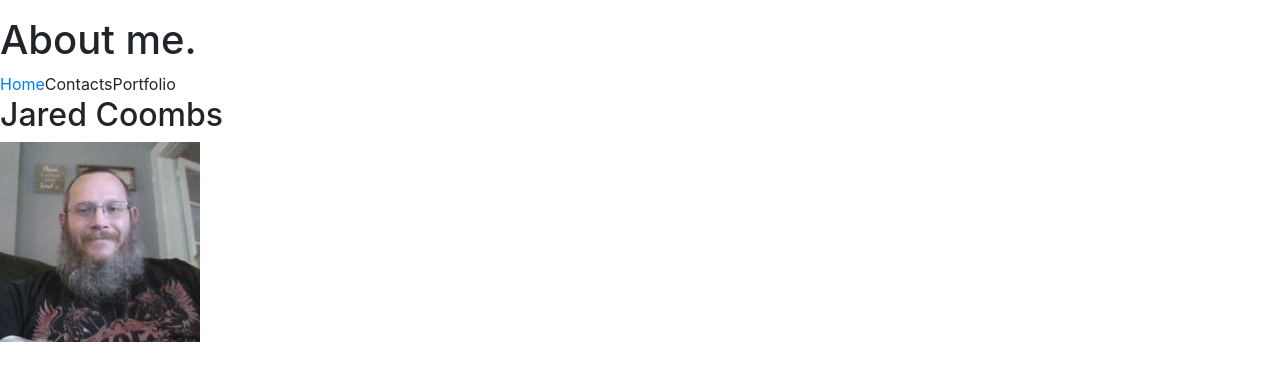
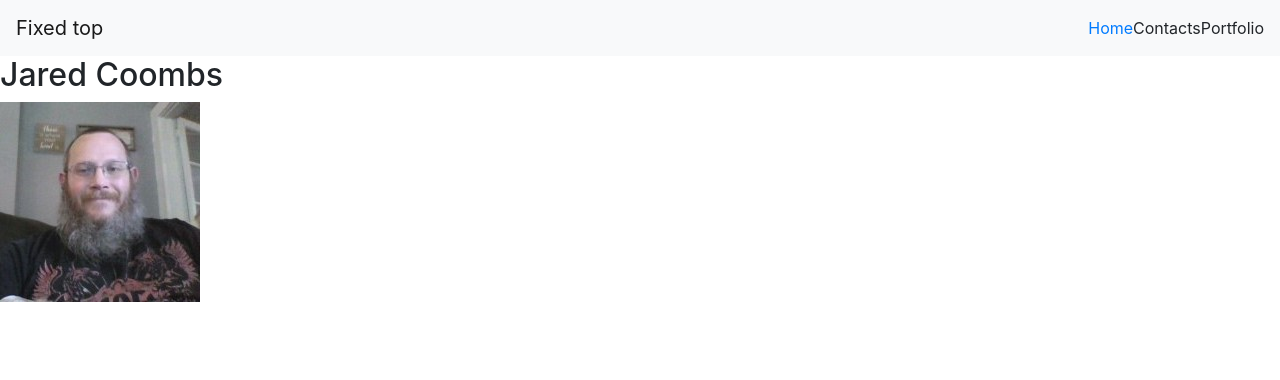
Before and after one commit to jaredCoombs/bootstrapWeek2, a plain HTML site: page index.html in a window 1280 px wide. Drawn offline with nearby package versions, Linux system fonts and the light colour scheme.

Commit message:
added navbar

```diff
--- a/index.html
+++ b/index.html
@@ -13,10 +13,10 @@
     <title>Home</title>
   </head>
   <body>
-    <div class="navbar"></div>
     <h1>About me.</h1>
 
-    <nav>
+    <nav class="navbar fixed-top navbar-light bg-light">
+      <a class="navbar-brand" href="#">Fixed top</a>
       <ul class="nav">
         <li><a href="index.html">Home</a></li>
         <li><a href="../contacts.html"></a>Contacts</li>
@@ -28,7 +28,7 @@
       Jared Coombs
     </h2>
 
-    <section id="bio-image">
+    <section>
       <img src="bootstrapWeek2/img/myPic.jpg" alt="pic here" />
     </section>
   </body>
```
